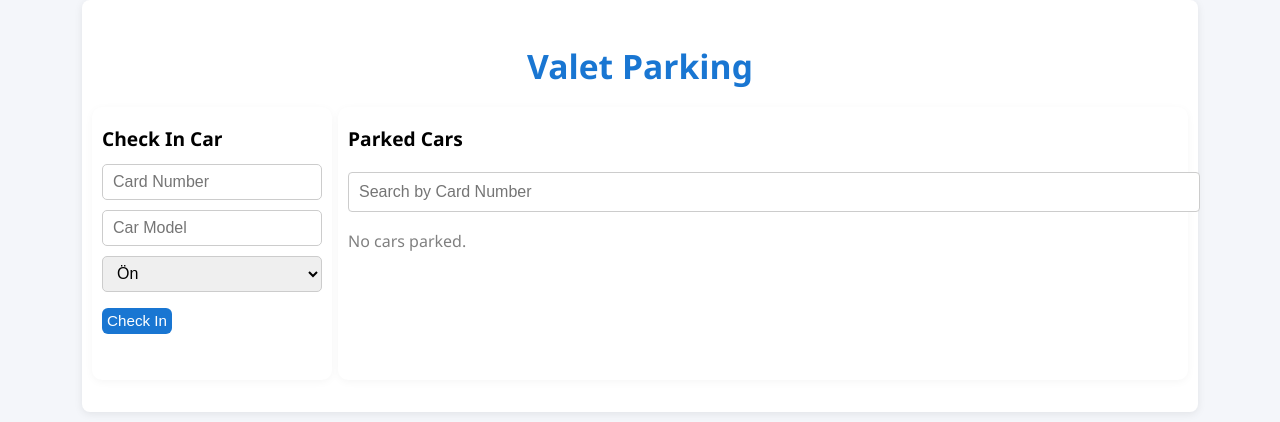
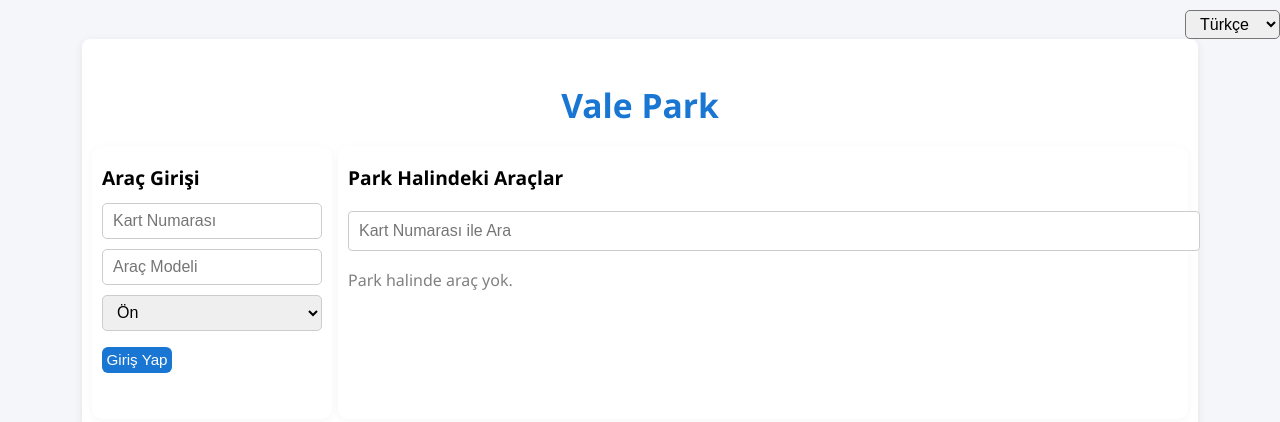
Before and after one commit to sefabzn/valet-parking-app, a plain HTML site: page frontend/index.html in a window 1280 px wide. Drawn offline with Linux system fonts and the light colour scheme.

Commit message:
Add language switcher and full Turkish/English localization

```diff
--- a/frontend/app.js
+++ b/frontend/app.js
@@ -1,5 +1,74 @@
 const checkinBtn = document.getElementById('checkin-btn');
 const checkinMsg = document.getElementById('checkin-msg');
+
+// --- Language switching ---
+const translations = {
+    tr: {
+        title: "Vale Park Uygulaması",
+        mainHeading: "Vale Park",
+        checkInHeading: "Araç Girişi",
+        cardNumber: "Kart Numarası",
+        carModel: "Araç Modeli",
+        checkInBtn: "Giriş Yap",
+        parkedCars: "Park Halindeki Araçlar",
+        searchPlaceholder: "Kart Numarası ile Ara",
+        allFieldsRequired: "Tüm alanlar zorunludur",
+        checkedIn: "Giriş yapıldı!",
+        noCars: "Park halinde araç yok.",
+        checkOut: "Çıkış Yap"
+    },
+    en: {
+        title: "Valet Parking App",
+        mainHeading: "Valet Parking",
+        checkInHeading: "Check In Car",
+        cardNumber: "Card Number",
+        carModel: "Car Model",
+        checkInBtn: "Check In",
+        parkedCars: "Parked Cars",
+        searchPlaceholder: "Search by Card Number",
+        allFieldsRequired: "All fields required",
+        checkedIn: "Checked in!",
+        noCars: "No cars parked.",
+        checkOut: "Check Out"
+    }
+};
+
+function setLanguage(lang) {
+    const t = translations[lang];
+    document.title = t.title;
+    const h1 = document.querySelector('h1');
+    if (h1) h1.textContent = t.mainHeading;
+    const checkInHeading = document.querySelector('.left-panel h2');
+    if (checkInHeading) checkInHeading.textContent = t.checkInHeading;
+    const cardInput = document.getElementById('card-number');
+    if (cardInput) cardInput.placeholder = t.cardNumber;
+    const modelInput = document.getElementById('car-model');
+    if (modelInput) modelInput.placeholder = t.carModel;
+    const checkInBtnEl = document.getElementById('checkin-btn');
+    if (checkInBtnEl) checkInBtnEl.textContent = t.checkInBtn;
+    const parkedHeading = document.querySelector('.right-panel h2');
+    if (parkedHeading) parkedHeading.textContent = t.parkedCars;
+    const searchBar = document.getElementById('search-bar');
+    if (searchBar) searchBar.placeholder = t.searchPlaceholder;
+    // Save lang
+    localStorage.setItem('lang', lang);
+    // Re-render cars to update button labels and empty state
+    loadCars();
+}
+
+window.setLanguage = setLanguage;
+
+const langSwitcher = document.getElementById('lang-switcher');
+let currentLang = localStorage.getItem('lang') || 'tr';
+if (langSwitcher) {
+    langSwitcher.value = currentLang;
+    langSwitcher.addEventListener('change', function() {
+        setLanguage(langSwitcher.value);
+    });
+}
+setLanguage(currentLang);
+
+// --- End language switching ---
 
 // Search functionality
 const searchBar = document.getElementById('search-bar');
@@ -29,7 +98,7 @@ checkinBtn.onclick = async function() {
     const spot = document.getElementById('spot').value;
     checkinMsg.textContent = '';
     if (!cardNumber || !carModel || !spot) {
-        checkinMsg.textContent = 'All fields required';
+        checkinMsg.textContent = translations[currentLang].allFieldsRequired;
         return;
     }
     // Add car to IndexedDB
@@ -42,7 +111,7 @@ checkinBtn.onclick = async function() {
         time_out: null
     };
     await addCar(car);
-    checkinMsg.textContent = 'Checked in!';
+    checkinMsg.textContent = translations[currentLang].checkedIn;
     document.getElementById('card-number').value = '';
     document.getElementById('car-model').value = '';
     document.getElementById('spot').value = '';
@@ -136,9 +205,9 @@ function renderCars(cars) {
             let td = document.createElement('td');
             let car = spots[spot][i];
             if (car) {
-                td.innerHTML = `<div><b>${car.card_number}</b></div><div>${car.car_model || ''}</div><div>${new Date(car.time_in).toLocaleTimeString()}</div>`;
+                td.innerHTML = `<div><b>${car.card_number}</b></div><div>${car.car_model || ''}</div><div>${new Date(car.time_in).toLocaleTimeString(currentLang === 'tr' ? 'tr-TR' : 'en-US')}</div>`;
                 let btn = document.createElement('button');
-                btn.textContent = 'Check Out';
+                btn.textContent = translations[currentLang].checkOut;
                 btn.onclick = () => checkOutCar(car.id);
             }
             row.appendChild(td);
@@ -148,7 +217,7 @@ function renderCars(cars) {
         const carTableDiv = document.getElementById('car-table');
     if (!carTableDiv) return;
     if (cars.length === 0) {
-        carTableDiv.innerHTML = '<div style="color:gray">No cars parked.</div>';
+        carTableDiv.innerHTML = `<div style='color:gray'>${translations[currentLang].noCars}</div>`;
         return;
     }
     // Render the grouped-by-spot table
--- a/frontend/index.html
+++ b/frontend/index.html
@@ -9,7 +9,7 @@
 
     <meta charset="UTF-8">
     <meta name="viewport" content="width=device-width, initial-scale=1.0">
-    <title>Valet Parking App</title>
+    <title>Vale Park Uygulaması</title>
     <link rel="stylesheet" href="style.css">
 <style>
 body {
@@ -131,13 +131,19 @@ th {
 </style>
 </head>
 <body>
+    <div style="width:100%; display:flex; justify-content:flex-end; align-items:center; padding:10px 20px 0 0;">
+      <select id="lang-switcher" style="font-size:1rem; padding:4px 10px; border-radius:5px;">
+        <option value="tr">Türkçe</option>
+        <option value="en">English</option>
+      </select>
+    </div>
     <div class="container">
-  <h1>Valet Parking</h1>
+  <h1>Vale Park</h1>
   <div class="split-layout">
     <div class="left-panel">
-      <h2>Check In Car</h2>
-      <input id="card-number" type="text" placeholder="Card Number" class="input-field">
-<input id="car-model" type="text" placeholder="Car Model" class="input-field">
+      <h2>Araç Girişi</h2>
+      <input id="card-number" type="text" placeholder="Kart Numarası" class="input-field">
+<input id="car-model" type="text" placeholder="Araç Modeli" class="input-field">
 
       <select id="spot" class="input-field">
   <option value="Ön">Ön</option>
@@ -148,12 +154,12 @@ th {
   <option value="Cami Otopark">Cami Otopark</option>
   <option value="Otopark">Otopark</option>
 </select>
-      <button id="checkin-btn">Check In</button>
+      <button id="checkin-btn">Giriş Yap</button>
       <div id="checkin-msg"></div>
     </div>
     <div class="right-panel">
-      <h2>Parked Cars</h2>
-      <input id="search-bar" type="text" placeholder="Search by Card Number">
+      <h2>Park Halindeki Araçlar</h2>
+      <input id="search-bar" type="text" placeholder="Kart Numarası ile Ara">
       <div id="car-table"></div>
     </div>
   </div>
```
